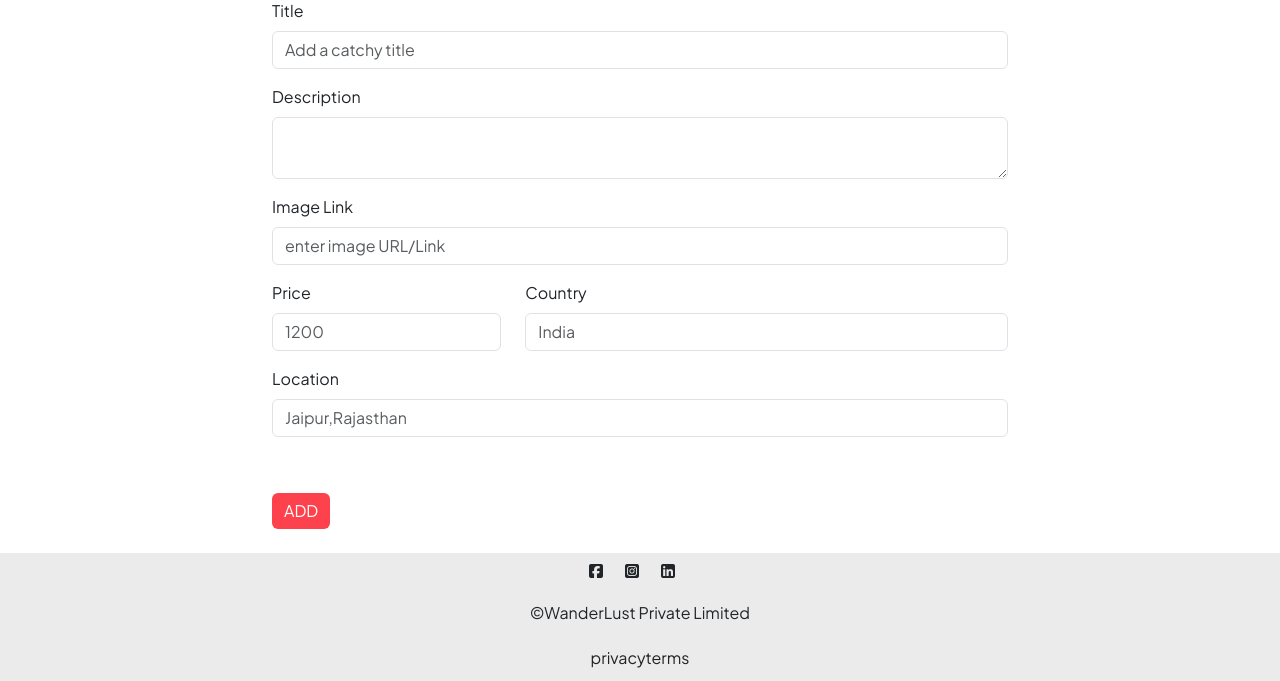
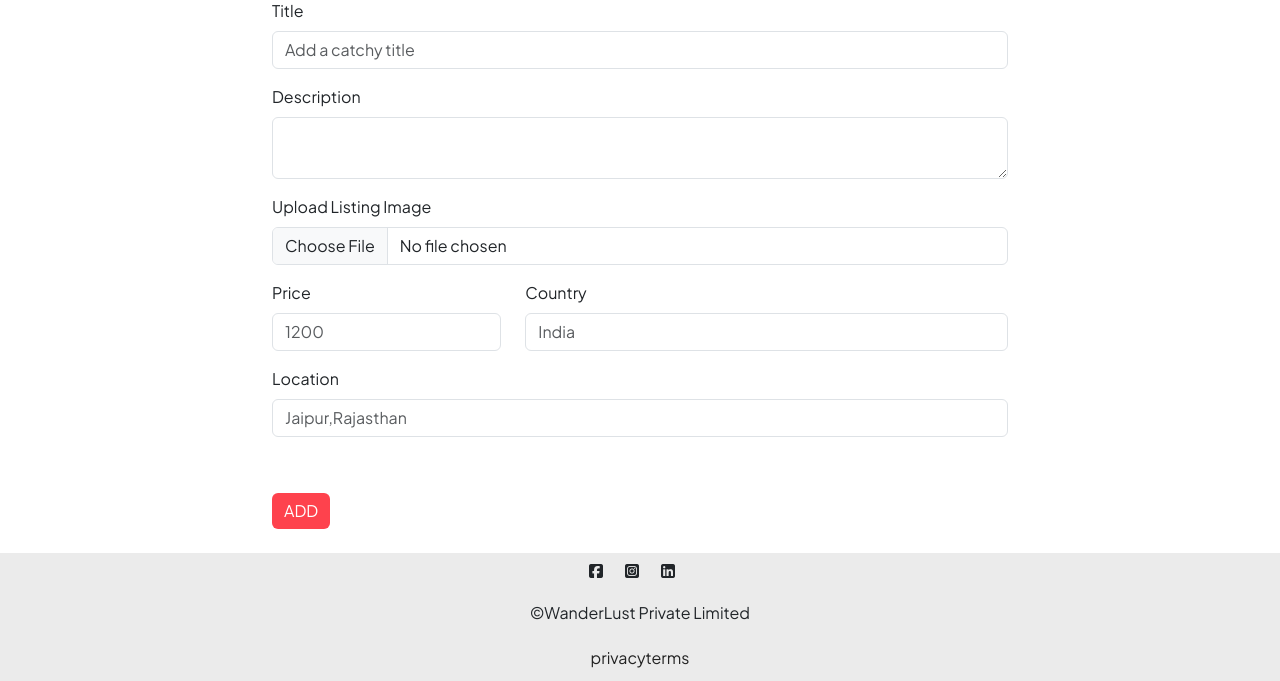
Before and after one commit to Rohan-Saxena644/Big-Project---1, a Node server app: page /listings/new in a window 1280 px wide. Shown: the part 171-852 px from the top of the page. Run offline with Node 20, Linux system fonts and the light colour scheme; the visitor is signed in with stand-in values (Sample User, id 1); some libraries are stand-ins or nearby versions.

Commit message:
Made it so the user can upload image from his/her desktop instead of havin to send a link

```diff
--- a/package.json
+++ b/package.json
@@ -19,6 +19,7 @@
     "joi": "^18.0.1",
     "method-override": "^3.0.0",
     "mongoose": "^8.17.1",
+    "multer": "^2.0.2",
     "passport": "^0.7.0",
     "passport-local": "^1.0.0",
     "passport-local-mongoose": "^8.0.0"
--- a/views/listings/new.ejs
+++ b/views/listings/new.ejs
@@ -4,7 +4,7 @@
     <br>
     <h3>Create a New Listing</h3>
     <br>
-    <form method="POST" action="/listings" class="needs-validation" novalidate>
+    <form method="POST" action="/listings" class="needs-validation" novalidate enctype="multipart/form-data">
         <div class="mb-3">
             <label for="title" class="form-label">Title</label>
             <input name="listing[title]" placeholder="Add a catchy title" type="text" class="form-control" required>
@@ -18,8 +18,8 @@
         </div>
 
         <div class="mb-3">
-            <label for="image" class="form-label">Image Link</label>
-            <input name="listing[image]" placeholder="enter image URL/Link" type="text" class="form-control">
+            <label for="image" class="form-label">Upload Listing Image</label>
+            <input name="listing[image]" type="file" class="form-control">
         </div>
 
         <div class="row">
```
Also changed, not shown: routes/listing.js (+9 -2 lines), 2 other files.
